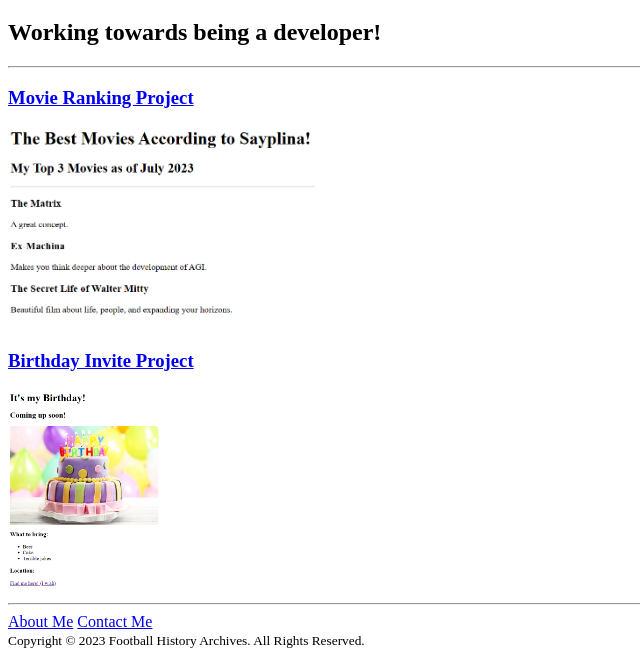
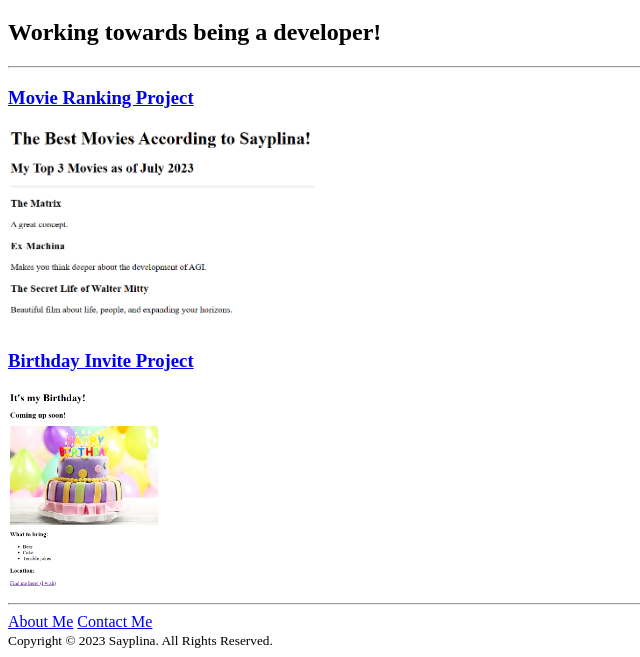
Before and after one commit to sayplina/html-portfolio, a plain HTML site: page index.html in a window 1280 px wide. Shown: the part 193-850 px from the top of the page, without its empty margins (0-640 px from the left). Drawn offline with Linux system fonts and the light colour scheme.

Commit message:
Update index.html
Corrected Footer copyright message to say Sayplina.

```diff
--- a/index.html
+++ b/index.html
@@ -20,7 +20,7 @@
 
     <footer>
         <small>
-              Copyright © 2023 Football History Archives. All Rights Reserved.
+              Copyright © 2023 Sayplina. All Rights Reserved.
         </small>
     </footer>
 </body>
```
